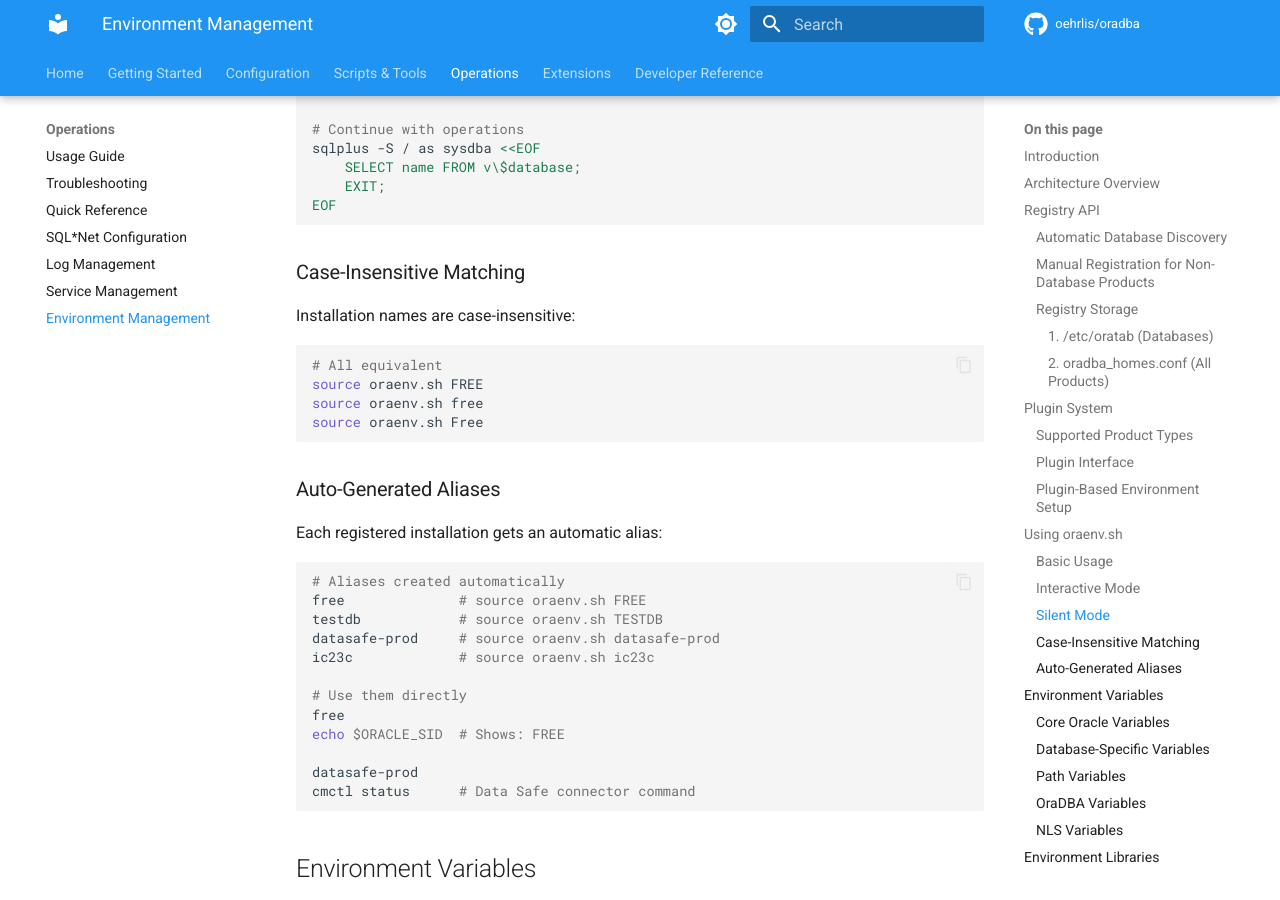
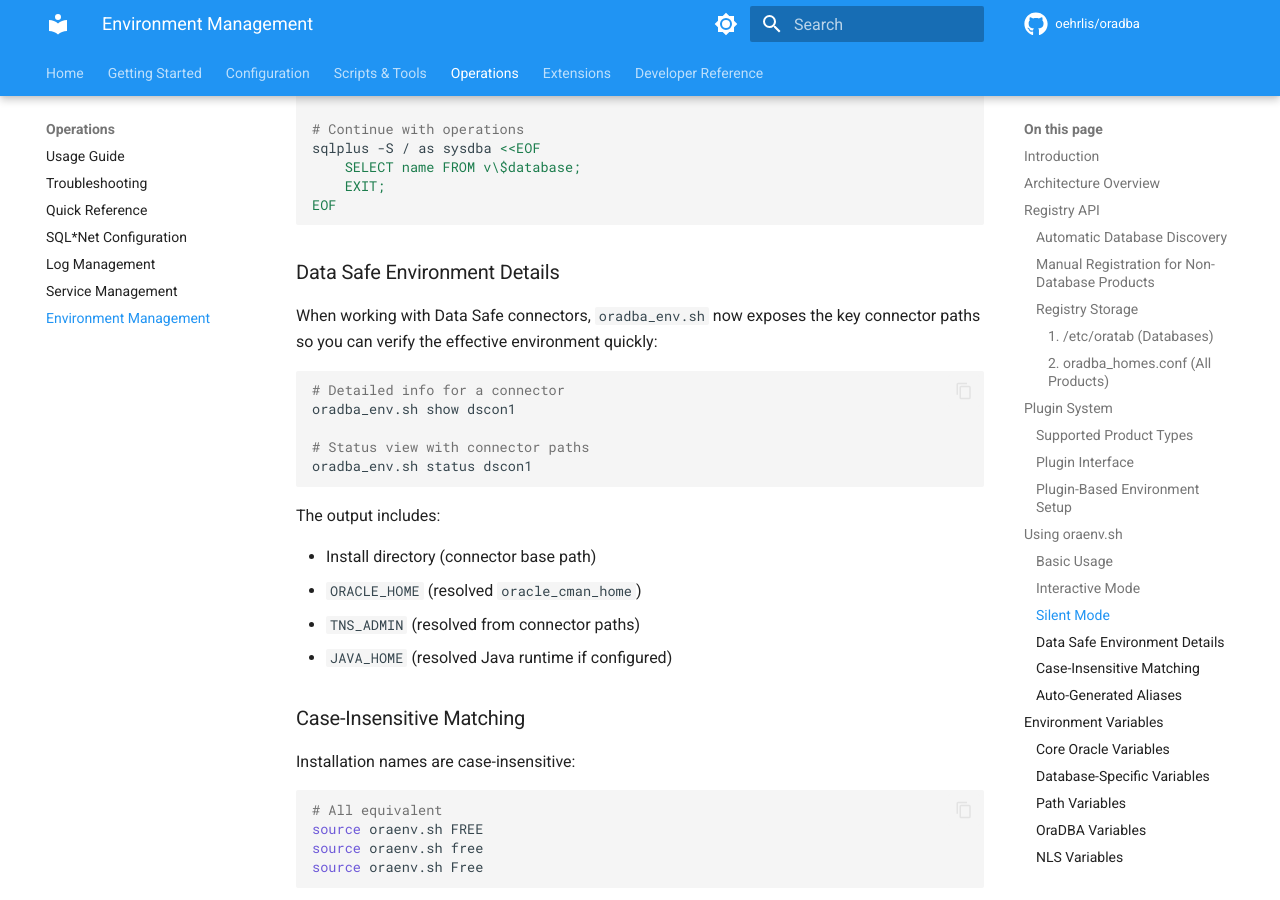
Before and after one commit to oehrlis/oradba, an MkDocs documentation site: the page built from src/doc/environment.md, in a window 1280 px wide and 900 px high, scrolled down 6587 px. Built offline with MkDocs 1.6.1 and Material for MkDocs 9.7.7, drawn with Linux system fonts in a browser that asks for light colours; comment, search, counter and statistics services are not loaded; the version menu is left out.

Commit message:
docs: document datasafe status output

````diff
--- a/src/doc/environment.md
+++ b/src/doc/environment.md
@@ -279,6 +279,26 @@ sqlplus -S / as sysdba <<EOF
     EXIT;
 EOF
 ```
+
+### Data Safe Environment Details
+
+When working with Data Safe connectors, `oradba_env.sh` now exposes the key
+connector paths so you can verify the effective environment quickly:
+
+```bash
+# Detailed info for a connector
+oradba_env.sh show dscon1
+
+# Status view with connector paths
+oradba_env.sh status dscon1
+```
+
+The output includes:
+
+- Install directory (connector base path)
+- `ORACLE_HOME` (resolved `oracle_cman_home`)
+- `TNS_ADMIN` (resolved from connector paths)
+- `JAVA_HOME` (resolved Java runtime if configured)
 
 ### Case-Insensitive Matching
 
````
Also changed, not shown: CHANGELOG.md (+2 -0 lines), doc/releases/v0.20.1.md (+3 -0 lines).
